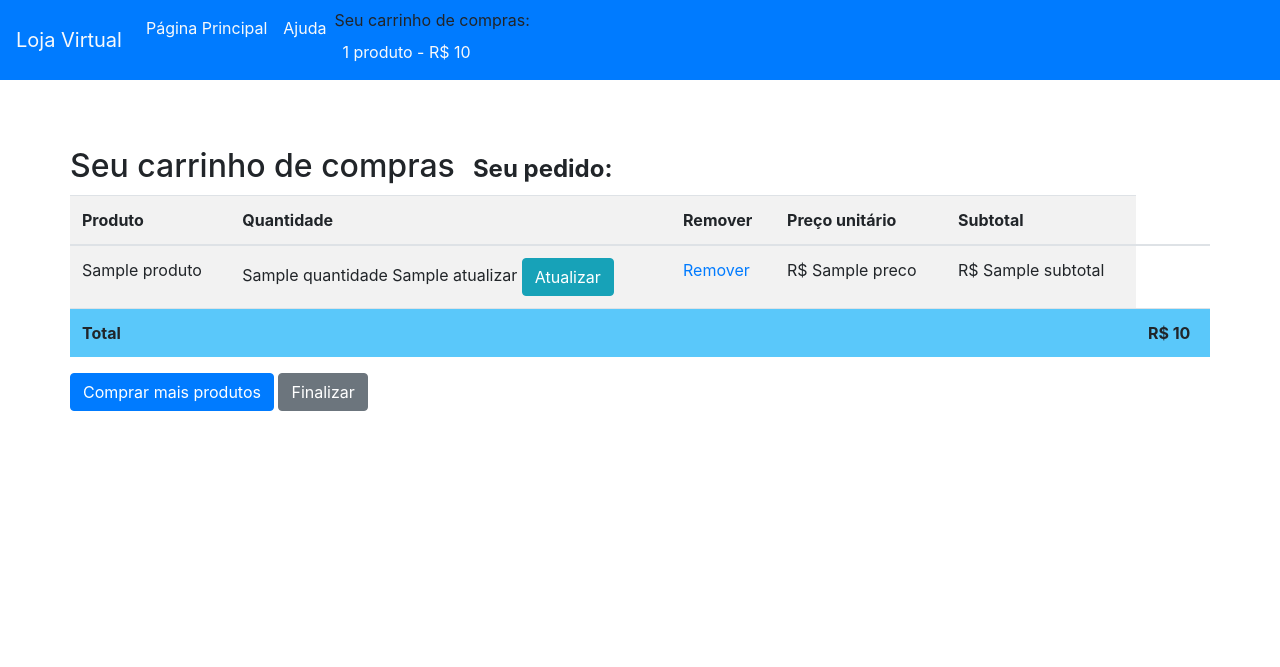
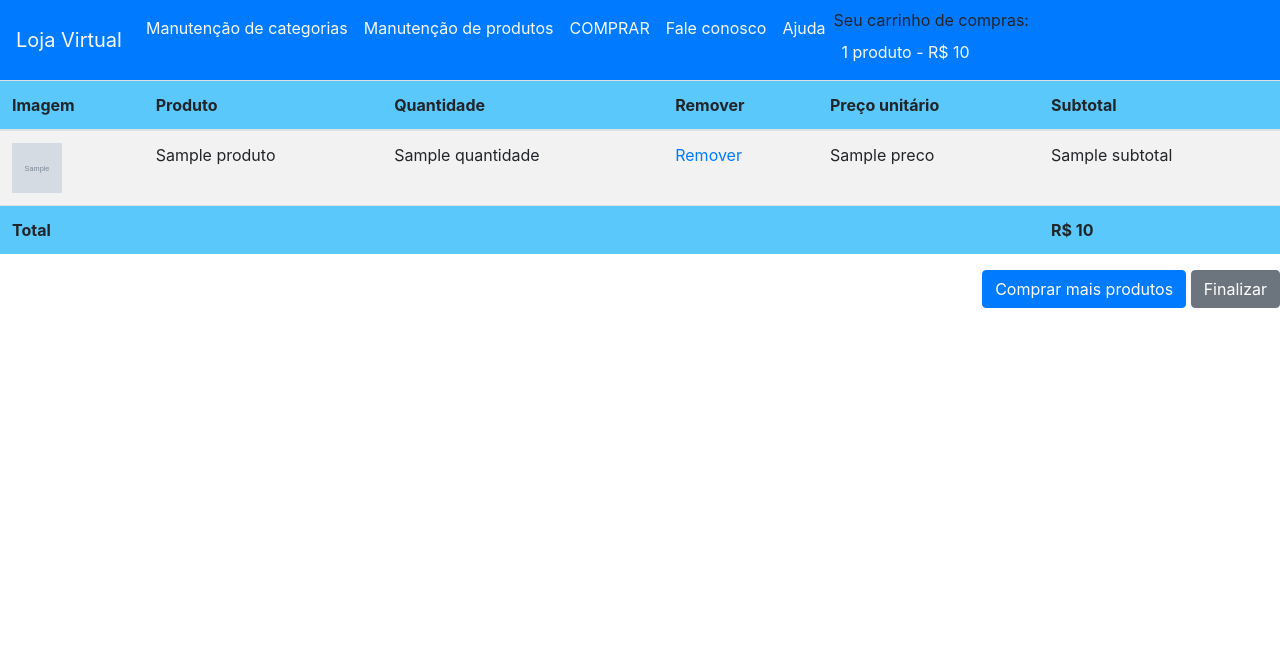
Before and after one commit to jpedrosantana/django_projects, a Django app: template lojavirtual/templates/carrinho/detalhes.html in a window 1280 px wide. Shown: the top 667 px of the page. Run offline with Django 3.2, Linux system fonts and the light colour scheme; the template is opened without the code that fills it: most values are stand-ins (such as "Sample title", 1, 10 or a date in 2020); grey boxes marked "Sample" are stand-in pictures.

Commit message:
finalizacao do projeto lojavirtual

```diff
--- a/lojavirtual/lojavirtual/urls.py
+++ b/lojavirtual/lojavirtual/urls.py
@@ -26,6 +26,6 @@ urlpatterns = [
     path('fale-conosco/', views.ViewFaleConosco.as_view(), name='fale_conosco'),
     #path("", TemplateView.as_view(template_name='index.html'), name='index'), #o django entende a string vazia como um mapeamento para a pagina principal do projeto
     path('carrinho', include('carrinho.urls', namespace='carrinho')),
-    #path('pedidos/', include('pedidos.urls', namespace='pedidos')),
+    path('pedidos/', include('pedidos.urls', namespace='pedidos')),
     path('', include('main.urls', namespace='main')) #urls genéricas
 ] + static(settings.MEDIA_URL, document_root=settings.MEDIA_ROOT)
--- a/lojavirtual/main/models.py
+++ b/lojavirtual/main/models.py
@@ -25,7 +25,8 @@ class Produto(models.Model):
     nome=models.CharField(max_length=100, db_index=True)
     slug=models.SlugField(max_length=100, db_index=True)
     descricao=models.TextField(blank=True)
-    preco=models.DecimalField(max_digits=10, decimal_places=2)
+    #preco=models.DecimalField(max_digits=10, decimal_places=2)
+    preco=models.FloatField()
     disponivel=models.BooleanField(default=True)
     estoque=models.PositiveIntegerField()
     data_criacao=models.DateTimeField(auto_now_add=True)
--- a/lojavirtual/pedidos/models.py
+++ b/lojavirtual/pedidos/models.py
@@ -36,7 +36,8 @@ class Pedido(models.Model):
 class ItemPedido(models.Model):
     pedido = models.ForeignKey(Pedido, related_name='itens', on_delete=models.CASCADE)
     produto = models.ForeignKey(Produto, related_name='itens_pedido', on_delete=models.CASCADE)
-    preco = models.DecimalField(max_digits=10, decimal_places=2)
+    #preco = models.DecimalField(max_digits=10, decimal_places=2)
+    preco = models.FloatField()
     quantidade = models.PositiveIntegerField(default=1)
 
     def __str__(self):
--- a/lojavirtual/pedidos/urls.py
+++ b/lojavirtual/pedidos/urls.py
@@ -2,6 +2,6 @@ from django.urls import path
 from . import views
 
 app_name = 'pedidos'
-urlpattens = [
+urlpatterns = [
     path('criar/', views.criar_pedido, name='criar_pedido')
 ]
--- a/lojavirtual/templates/carrinho/detalhes.html
+++ b/lojavirtual/templates/carrinho/detalhes.html
@@ -5,55 +5,39 @@ Seu carrinho de compras
 {%endblock%}
 
 {%block conteudo%}
-<div class='container'>
-    <div class='row' style='margin-top: 6%'>
-        <h2>Seu carrinho de compras
-            <span class='badge pull-right'>
-                {% with total_de_itens=carrinho|length %}
-                {% if carrinho|length > 0 %}
-                Seu pedido:
-                <a href='{% url "carrinho:detalhes_carrinho" %}'
-                    style='color: #ffffff'>
-                    {{total_de_itens}} item/itens,
-                    R$ {{carrinho.get_total_geral}}
-                </a>
-                {%else%}
-                Seu carrinho está vazio
-                {%endif%}
-                {%endwith%}
-            </span>
-        </h2>
         <table class='table table-striped table-hover'>
-            <thread style='background-color: #5AC8FA'>
+            <thead style='background-color: #5AC8FA'>
                 <tr>
+                    <th>Imagem</th>
                     <th>Produto</th>
                     <th>Quantidade</th>
                     <th>Remover</th>
                     <th>Preço unitário</th>
                     <th>Subtotal</th>
                 </tr>
-            </thread>
+            </thead>
             <tbody>
                 {%for item in carrinho%}
                 {%with produto=item.produto%}
                 <tr>
+                    <td><a href='{{produto.get_absolute_url}}'>
+                        <img src='{% if produto.imagem %}
+                                {{produto.imagem.url}}
+                                {% else %}
+                                {% static "img/default.jpg" %}
+                                {%endif%}'
+                                width='50px' height='50px'>
+
+                    </a></td>
                     <td>{{produto.nome}}</td>
+                    <td>{{item.quantidade}}</td>
                     <td>
-                        <form action='{%url "carrinho:adicionar_ao_carrinho" produto.id%}'
-                                method='post'>
-                                {%csrf_token%}
-                                {{item.formulario_adicionar_produto_ao_carrinho.quantidade}}
-                                {{item.formulario_adicionar_produto_ao_carrinho.atualizar}}
-                                <input type='submit' value='Atualizar' class='btn btn-info'>
-                        </form>
-                    </td>
-                    <td>
-                        <a href="{% url 'carrinho:remover_do_carrinho' produto.id %}">
+                        <a href="{% url 'carrinho:remover_do_carrinho' produto.id%}">
                             Remover
                         </a>
                     </td>
-                    <td>R$ {{item.preco}}</td>
-                    <td>R$ {{item.subtotal}}</td>
+                    <td>{{item.preco}}</td>
+                    <td>{{item.subtotal}}</td>
                 </tr>
                 {% endwith %}
                 {%endfor%}
@@ -71,10 +55,8 @@ Seu carrinho de compras
                 class='btn btn-primary button-light'>
                 Comprar mais produtos
             </a>
-            <a href='#' class='btn btn-secondary button'>
+            <a href='{% url "pedidos:criar_pedido" %}' class='btn btn-secondary button'>
                 Finalizar
             </a>
         </p>
-    </div>
-</div>
 {%endblock%}
--- a/lojavirtual/templates/snippets/barra_navegacao.html
+++ b/lojavirtual/templates/snippets/barra_navegacao.html
@@ -11,8 +11,23 @@
     <div class='collapse navbar-collapse' id='navbarSupportedContent'>
         <ul class='navbar-nav mr-auto'>
             <li class='nav-item'>
-                <a class='nav-link text-light' href='/'>
-                    Página Principal
+                <a class='nav-link text-light' href='/admin/main/categoria'>
+                    Manutenção de categorias
+                </a>
+            </li>
+            <li class='nav-item'>
+                <a class='nav-link text-light' href='/admin/main/produto'>
+                    Manutenção de produtos
+                </a>
+            </li>
+            <li class='nav-item'>
+                <a class='nav-link text-light' href='/produtos'>
+                    COMPRAR
+                </a>
+            </li>
+            <li class='nav-item'>
+                <a class='nav-link text-light' href='/fale-conosco'>
+                    Fale conosco
                 </a>
             </li>
             <li class='nav-item'>
```
Also changed, not shown: lojavirtual/carrinho/carrinho.py (+1 -7 lines), lojavirtual/pedidos/views.py (+4 -5 lines), lojavirtual/templates/carrinho/teste.html (deleted, +0 -10 lines), lojavirtual/templates/pedidos/pedido/concluir.html (added, +15 -0 lines), lojavirtual/templates/pedidos/pedido/criar.html (added, +26 -0 lines), lojavirtual/db.sqlite3, lojavirtual/main/migrations/0003_alter_produto_preco.py (added), lojavirtual/pedidos/migrations/0002_alter_itempedido_preco.py (added).
